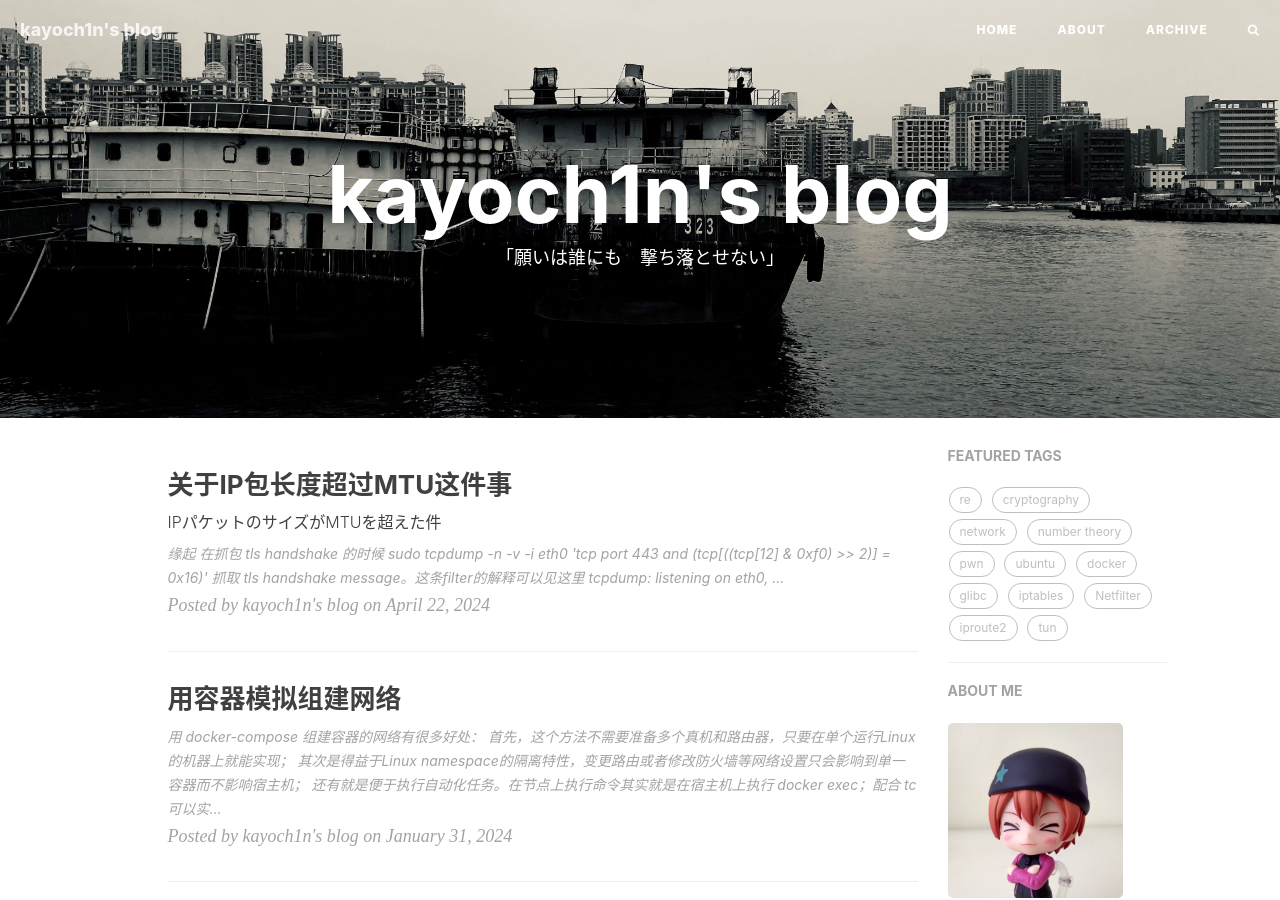
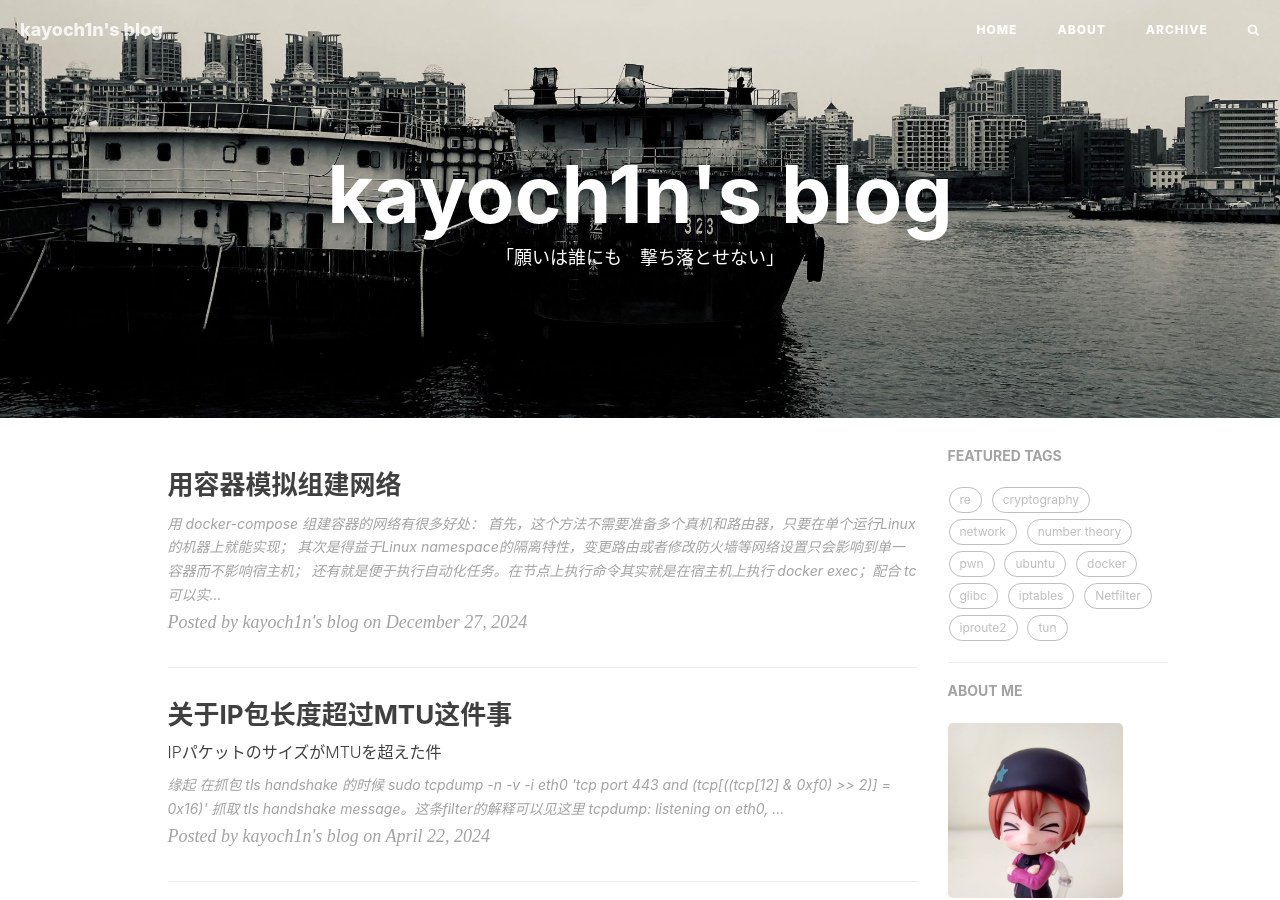
Before and after one commit to kayoch1n/kayoch1n.github.io, a Jekyll site: the page built from index.html, in a window 1280 px wide and 900 px high. Built offline with Jekyll 4.4.1, drawn with Linux system fonts in a browser that asks for light colours; nearby versions of some CDN libraries; the list of posts is cut into pages by our own code; comment, search, counter and statistics services are not loaded.

Commit message:
修改一些描述

```diff
--- a/_posts/2024-12-27-network-emu-container.markdown
+++ b/_posts/2024-12-27-network-emu-container.markdown
@@ -3,7 +3,7 @@ toc: true
 layout: "post"
 catalog: true
 title: "用容器模拟组建网络"
-date: 2024-01-31 21:40:38 +0800
+date: 2024-12-27 09:00:38 +0800
 mermaid: true
 header-img: "img/sz-baoan-mangrove"
 categories:
```
